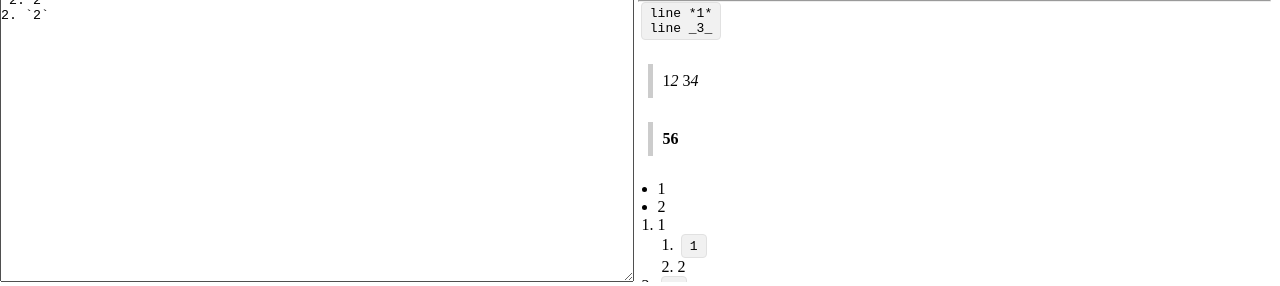
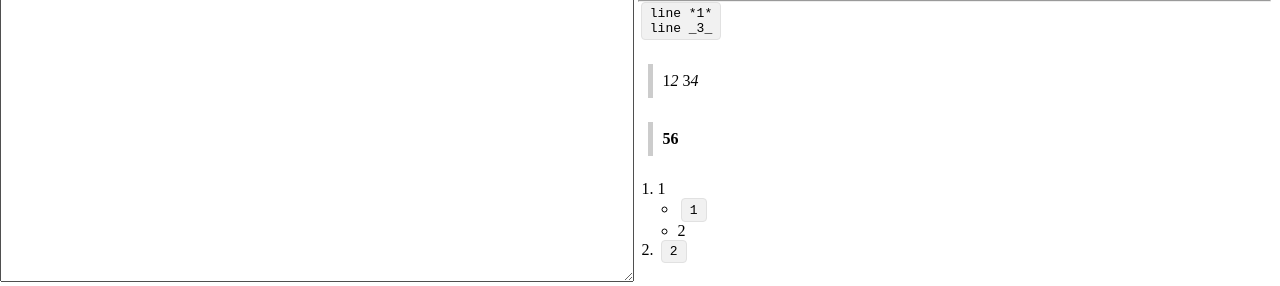
Before and after one commit to Gizeta/baidu-ife-2017-spring, a plain HTML site: page 正则表达式之简易markdown文件解析器/index.html in a window 1280 px wide. Shown: the part 518-804 px from the top of the page. Drawn offline with Linux system fonts and the light colour scheme.

Commit message:
Support ul inside ol

````diff
--- a/正则表达式之简易markdown文件解析器/index.html
+++ b/正则表达式之简易markdown文件解析器/index.html
@@ -77,12 +77,9 @@ line _3_
 
 > __56__
 
-* 1
+1. 1
+ * `1`
  * 2
-
-1. 1
- 1. `1`
- 2. 2
 2. `2`
     </textarea>
     <div id="converted"></div>
@@ -157,7 +154,7 @@ line _3_
                 }
 
                 // code
-                if (line.match(/```.*$/)) {
+                if (/```.*$/.test(line)) {
                     reader.save();
 
                     converted = "";
@@ -181,7 +178,7 @@ line _3_
                 }
 
                 // hr
-                if (line.match(/^-{3,}$/) || line.match(/^\*{3,}$/)) {
+                if (/^-{3,}$/.test(line) || /^\*{3,}$/.test(line)) {
                     htmlText += "<hr></hr>\n";
                     continue;
                 }
@@ -199,11 +196,11 @@ line _3_
 
                 // quote
                 let quoteReg = /^ *> +(.+?)$/;
-                if (line.match(quoteReg)) {
+                if (quoteReg.test(line)) {
                     let str = line.match(quoteReg)[1];
                     converted = str;
 
-                    while (!reader.eof() && reader.peek().match(quoteReg)) {
+                    while (!reader.eof() && quoteReg.test(reader.peek())) {
                         let s = reader.read();
                         converted += " " + s.match(quoteReg)[1];
                     }
@@ -211,52 +208,46 @@ line _3_
                     converted = "<blockquote>" + converted + "</blockquote>";
                 }
 
+                // ul + ol
+                let listReg = [
                     // ul
-                let ulReg = /^( *)\* +(.+?)$/;
-                if (line.match(ulReg)) {
-                    function parseUl(space, firstText) {
-                        let ret = firstText ? ("<li>" + firstText.match(ulReg)[2] + "</li>") : "";
-                        while (!reader.eof() && reader.peek().match(ulReg)) {
+                    /^( *)\* +(.+?)$/,
+                    // ol
+                    /^( *)\d+\. +(.+?)$/
+                ]
+                if (listReg[0].test(line) || listReg[1].test(line)) {
+                    function parseList(r, space, firstText) {
+                        let ret = firstText ? ("<li>" + firstText.match(listReg[r])[2] + "</li>") : "";
+                        while (!reader.eof()) {
                             let s = reader.peek();
-                            let l = s.match(ulReg)[1].length;
-                            // sub list
-                            if (l > space) {
-                                ret += parseUl(l);
-                            } else if (l == space) {
-                                ret += "<li>" + s.match(ulReg)[2] + "</li>";
-                                reader.read();
+                            let reverse = false;
+                            if (!listReg[r].test(s)) {
+                                if (listReg[(r + 1) % 2].test(s)) {
+                                    reverse = true;
                                 } else {
                                     break;
                                 }
                             }
-                        return "<ul>" + ret + "</ul>";
-                    }
-
-                    converted = parseUl(line.match(ulReg)[1].length, line);
-                }
-
-                // ol
-                let olReg = /^( *)\d+\. +(.+?)$/;
-                if (line.match(olReg)) {
-                    function parseOl(space, firstText) {
-                        let ret = firstText ? ("<li>" + firstText.match(olReg)[2] + "</li>") : "";
-                        while (!reader.eof() && reader.peek().match(olReg)) {
-                            let s = reader.peek();
-                            let l = s.match(olReg)[1].length;
+                            let l = s.match(listReg[(r + (reverse ? 1 : 0)) % 2])[1].length;
                             // sub list
                             if (l > space) {
-                                ret += parseOl(l);
+                                ret += parseList(reverse ? (r + 1) % 2 : r, l);
                             } else if (l == space) {
-                                ret += "<li>" + s.match(olReg)[2] + "</li>";
+                                if (reverse) {
+                                    ret += parseList(reverse ? (r + 1) % 2 : r, l);
+                                } else {
+                                    ret += "<li>" + s.match(listReg[r])[2] + "</li>";
                                     reader.read();
+                                }
                             } else {
                                 break;
                             }
                         }
-                        return "<ol>" + ret + "</ol>";
+                        return "<" + (r === 0 ? 'u' : 'o') + "l>" + ret + "</" + (r === 0 ? 'u' : 'o') + "l>";
                     }
 
-                    converted = parseOl(line.match(olReg)[1].length, line);
+                    let r = listReg[0].test(line) ? 0 : 1;
+                    converted = parseList(r, line.match(listReg[r])[1].length, line);
                 }
 
                 // bold + italic + backtick + image + link
````
Lines whose indentation alone changed are shown as unchanged.
